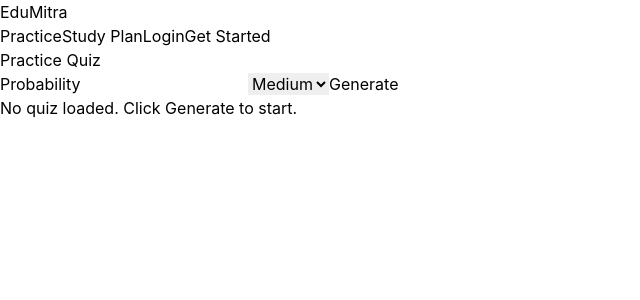
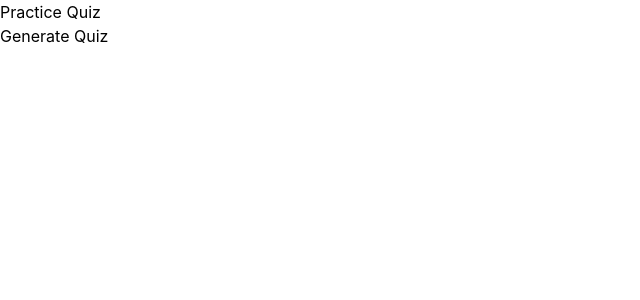
Before and after one commit to Abhilash5880/Edumitra, a Next.js app: page /quiz in a window 1280 px wide. Shown: the top 300 px of the page, without its empty margins (0-640 px from the left). Built offline with nearby package versions, Linux system fonts and the light colour scheme.

Commit message:
19/12/2025 II

```diff
--- a/app/quiz/page.jsx
+++ b/app/quiz/page.jsx
@@ -1,77 +1,86 @@
-// app/quiz/page.jsx
 "use client";
 import { useState } from "react";
-import Navbar from "@/components/Navbar";
 import QuizCard from "@/components/QuizCard";
 
-export default function Page() {
-  const [topic, setTopic] = useState("Probability");
-  const [level, setLevel] = useState("medium");
-  const [questions, setQuestions] = useState(null);
+export default function QuizPage() {
+  const [quiz, setQuiz] = useState([]);
   const [answers, setAnswers] = useState({});
-  const [loading, setLoading] = useState(false);
-  const [score, setScore] = useState(null);
+  const [submitted, setSubmitted] = useState(false);
+  const [score, setScore] = useState(0);
 
-  async function generate() {
-    setLoading(true);
-    setQuestions(null);
-    setScore(null);
-    try {
+  async function generateQuiz() {
+    setSubmitted(false);
+    setAnswers({});
+    setScore(0);
+
     const res = await fetch("/api/quiz/generate", {
       method: "POST",
       headers: { "Content-Type": "application/json" },
-        body: JSON.stringify({ topic, level }),
+      body: JSON.stringify({
+        topic: "Probability",
+        level: "easy",
+        count: 5,
+      }),
     });
+
     const data = await res.json();
-      // Expecting structured { quiz: [...] }
-      setQuestions(data.quiz || []);
-    } catch (err) {
-      console.error(err);
-    } finally {
-      setLoading(false);
-    }
+    setQuiz(data.quiz);
   }
 
-  function handleAnswer(id, choice) {
-    setAnswers((s) => ({ ...s, [id]: choice }));
+  function handleAnswer(qid, choice) {
+    if (submitted) return;
+    setAnswers((prev) => ({ ...prev, [qid]: choice }));
   }
 
-  function submit() {
-    // Client-side naive scoring (demo) — count answered
-    const total = (questions || []).length;
-    const answered = Object.keys(answers).length;
-    setScore(Math.round((answered / Math.max(1, total)) * 100));
+  function submitQuiz() {
+    let correct = 0;
+
+    quiz.forEach((q) => {
+      if (answers[q.id] === q.answer) correct++;
+    });
+
+    setScore(Math.round((correct / quiz.length) * 100));
+    setSubmitted(true);
   }
 
   return (
-    <>
-      <Navbar />
-      <main className="mx-auto max-w-4xl px-6 py-8">
+    <div className="max-w-4xl mx-auto p-6">
       <h1 className="text-2xl font-bold mb-4">Practice Quiz</h1>
 
-        <div className="flex gap-3 mb-6">
-          <input value={topic} onChange={(e) => setTopic(e.target.value)} className="rounded border px-3 py-2" placeholder="Topic" />
-          <select value={level} onChange={(e) => setLevel(e.target.value)} className="rounded border px-3 py-2">
-            <option value="easy">Easy</option>
-            <option value="medium">Medium</option>
-            <option value="hard">Hard</option>
-          </select>
-          <button onClick={generate} disabled={loading} className="rounded bg-indigo-600 px-4 py-2 text-white">{loading ? "Generating..." : "Generate"}</button>
+      <button
+        onClick={generateQuiz}
+        className="mb-6 px-4 py-2 bg-indigo-600 text-white rounded"
+      >
+        Generate Quiz
+      </button>
+
+      {quiz.map((q) => (
+        <QuizCard
+          key={q.id}
+          q={q}
+          onAnswer={handleAnswer}
+          submitted={submitted}
+          userAnswer={answers[q.id]}
+        />
+      ))}
+
+      {quiz.length > 0 && !submitted && (
+        <button
+          onClick={submitQuiz}
+          className="mt-6 px-6 py-3 bg-green-600 text-white rounded"
+        >
+          Submit Quiz
+        </button>
+      )}
+
+      {submitted && (
+        <div className="mt-8 p-6 bg-gray-100 rounded-xl">
+          <h2 className="text-xl font-bold mb-2">Results</h2>
+          <p className="text-lg">
+            Score: <span className="font-semibold">{score}%</span>
+          </p>
         </div>
-
-        {questions && questions.length > 0 ? (
-          <>
-            {questions.map((q) => <QuizCard key={q.id} q={q} onAnswer={handleAnswer} />)}
-            <div className="flex gap-3">
-              <button onClick={submit} className="rounded bg-green-600 px-4 py-2 text-white">Submit</button>
-              <button onClick={() => { setQuestions(null); setAnswers({}); setScore(null); }} className="rounded border px-4 py-2">Reset</button>
+      )}
     </div>
-            {score !== null && <div className="mt-4 text-lg">Score: {score}%</div>}
-          </>
-        ) : (
-          <div className="text-zinc-600">No quiz loaded. Click Generate to start.</div>
-        )}
-      </main>
-    </>
   );
 }
--- a/components/QuizCard.jsx
+++ b/components/QuizCard.jsx
@@ -1,30 +1,45 @@
-// components/QuizCard.jsx
 "use client";
 import { useState } from "react";
 
-export default function QuizCard({ q, onAnswer }) {
+export default function QuizCard({ q, onAnswer, submitted, userAnswer }) {
   const [selected, setSelected] = useState(null);
 
   function choose(choice) {
+    if (submitted) return;
     setSelected(choice);
     onAnswer(q.id, choice);
   }
 
   return (
-    <div className="rounded-md border p-4 mb-4 bg-white dark:bg-zinc-900">
-      <div className="mb-3 font-medium">{q.question}</div>
-      <div className="grid gap-2">
-        {q.choices.map((c, idx) => (
-          <button
-            key={idx}
-            onClick={() => choose(c)}
-            className={`text-left rounded px-3 py-2 border transition ${
-              selected === c ? "bg-indigo-600 text-white border-indigo-600" : "hover:bg-gray-50 dark:hover:bg-zinc-800"
-            }`}
-          >
-            {c}
-          </button>
-        ))}
+    <div className="mb-6 p-6 border rounded-xl bg-white">
+      <h3 className="font-semibold mb-4">{q.question}</h3>
+
+      <div className="space-y-2">
+        {q.choices.map((c) => {
+          const isCorrect = submitted && c === q.answer;
+          const isWrong = submitted && c === userAnswer && c !== q.answer;
+          const isSelected = selected === c;
+
+          return (
+            <button
+              key={c}
+              onClick={() => choose(c)}
+              className={`w-full text-left px-4 py-3 rounded-lg border transition
+                ${
+                  isCorrect
+                    ? "bg-green-600 text-white border-green-600"
+                    : isWrong
+                    ? "bg-red-500 text-white border-red-500"
+                    : isSelected
+                    ? "bg-indigo-600 text-white border-indigo-600"
+                    : "bg-gray-100 hover:bg-gray-200 text-gray-900 border-gray-300"
+                }
+              `}
+            >
+              {c}
+            </button>
+          );
+        })}
       </div>
     </div>
   );
```
Lines whose indentation alone changed are shown as unchanged.
